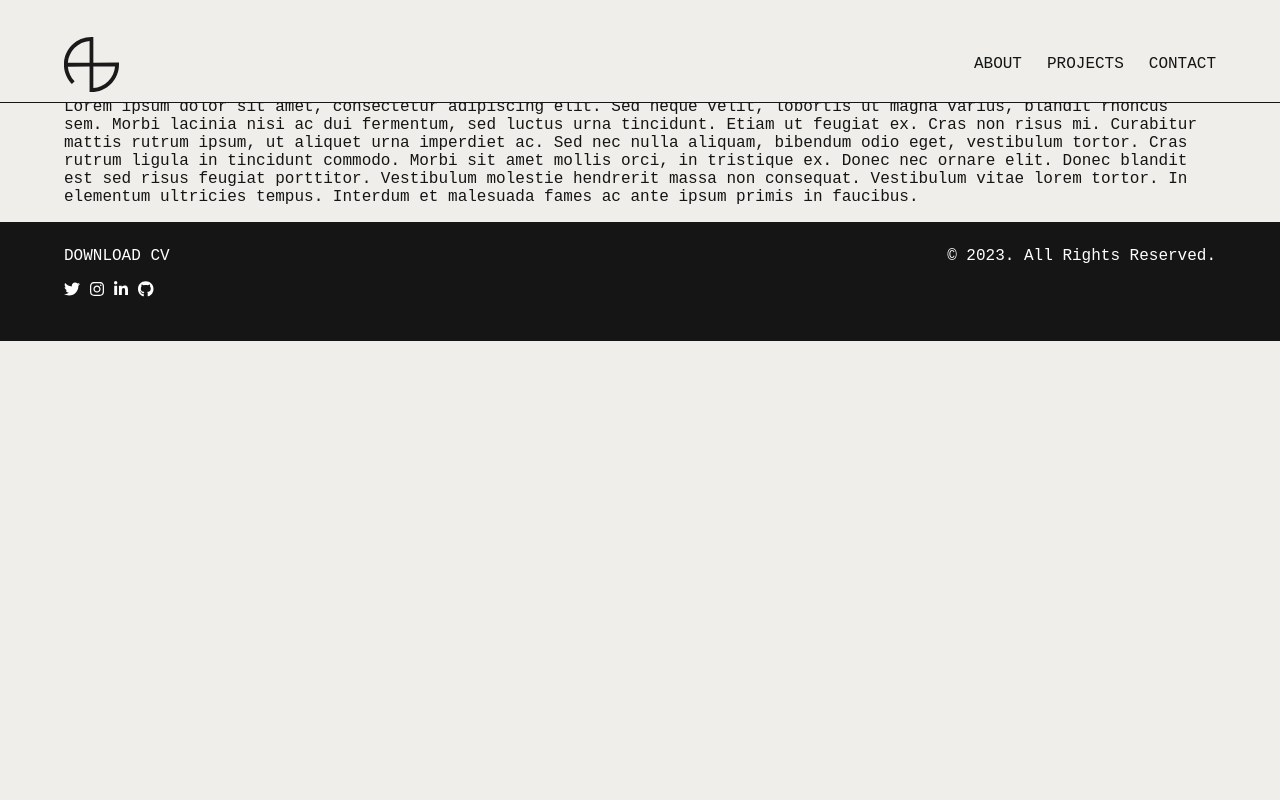
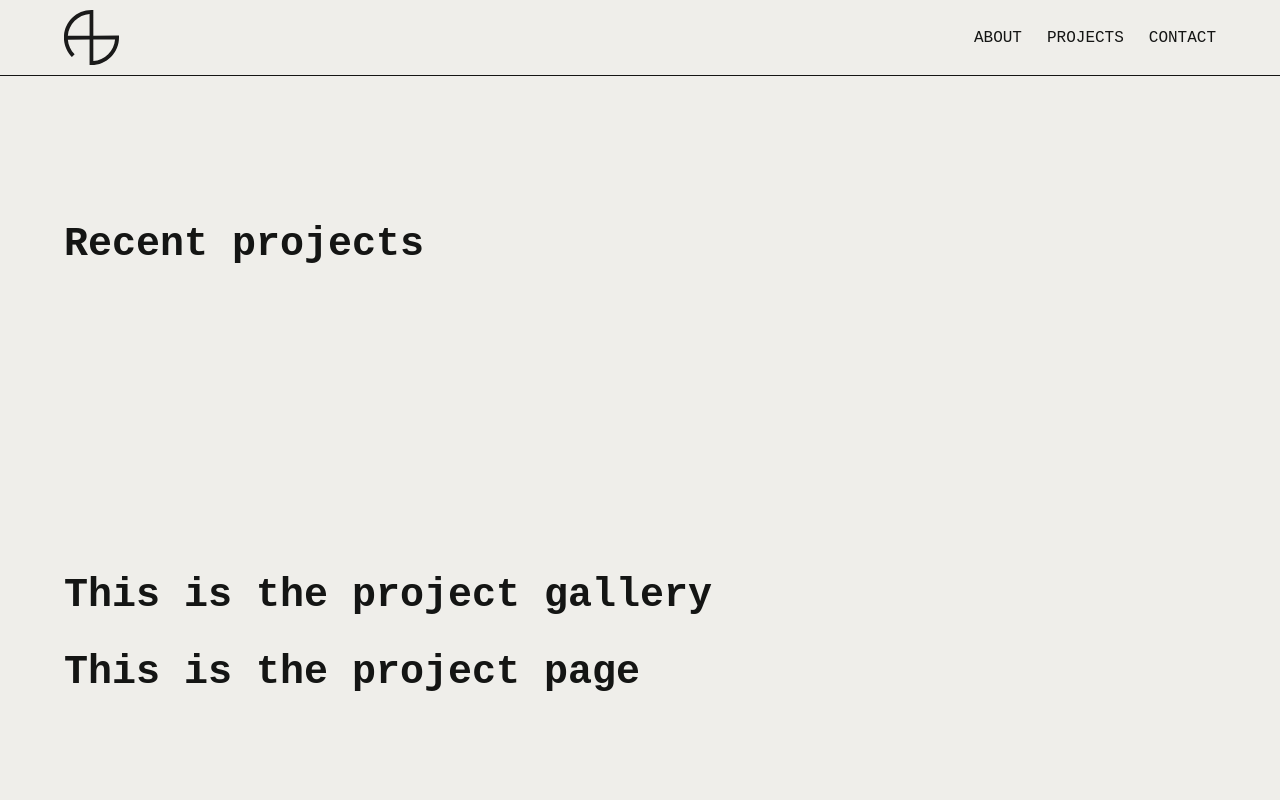
Before and after one commit to Zwirled/react-portfolio, a React (Create React App) app: page /projects in a window 1280 px wide. Shown: the top 800 px of the page. Built offline with nearby package versions, Linux system fonts and the light colour scheme.

Commit message:
Added Project Gallery to Projects page, added project component to project gallery

```diff
--- a/src/components/ProjectGallery/index.js
+++ b/src/components/ProjectGallery/index.js
@@ -1,7 +1,11 @@
+import React from 'react';
+import Project from '../Project';
+
 function ProjectGallery() {
     return (
         <div>
             <h1>This is the project gallery</h1>
+            <Project />
         </div>
     );
 }
--- a/src/pages/Projects/index.js
+++ b/src/pages/Projects/index.js
@@ -1,20 +1,20 @@
 import React from "react";
+import ProjectGallery from "../../components/ProjectGallery"
 
 function Projects() {
     return (
-        <div>
-            <h1>Projects</h1>
-            <p>
-                Lorem ipsum dolor sit amet, consectetur adipiscing elit. Sed neque velit, lobortis ut magna
-                varius, blandit rhoncus sem. Morbi lacinia nisi ac dui fermentum, sed luctus urna tincidunt.
-                Etiam ut feugiat ex. Cras non risus mi. Curabitur mattis rutrum ipsum, ut aliquet urna
-                imperdiet ac. Sed nec nulla aliquam, bibendum odio eget, vestibulum tortor. Cras rutrum
-                ligula in tincidunt commodo. Morbi sit amet mollis orci, in tristique ex. Donec nec ornare
-                elit. Donec blandit est sed risus feugiat porttitor. Vestibulum molestie hendrerit massa non
-                consequat. Vestibulum vitae lorem tortor. In elementum ultricies tempus. Interdum et
-                malesuada fames ac ante ipsum primis in faucibus.
-            </p>
-        </div>
+        <main>
+            <section class="projects">
+                <div class="row">
+                    <div class="col">
+                        <h1>Recent projects</h1>
+                    </div>
+                </div>
+            </section>
+            <section>
+                <ProjectGallery />
+            </section>
+        </main>
     );
 }
 
```
Also changed, not shown: src/components/CallToAction/index.js (added), src/components/CallToAction/style.css (added).
